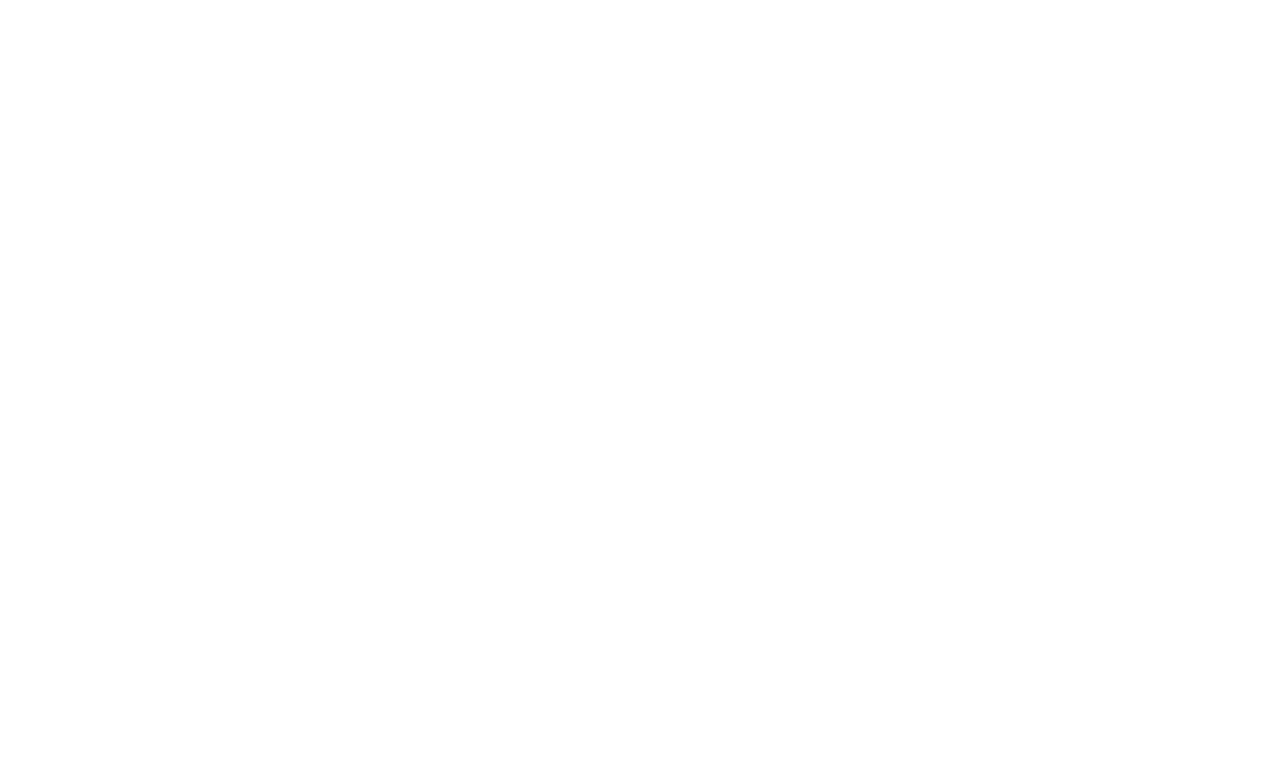
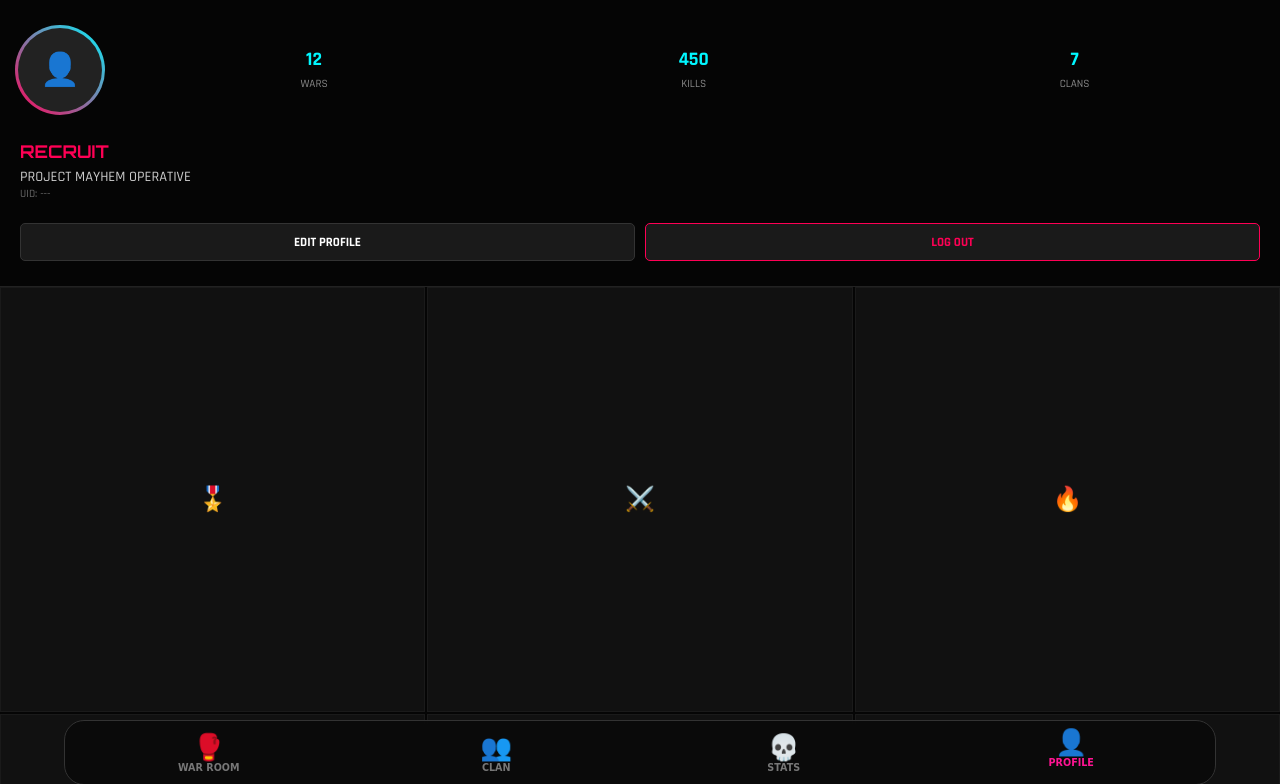
Before and after one commit to dojuster/ClanHub, a plain HTML site: page profile.html in a window 1280 px wide. Shown: the top 784 px of the page. Drawn offline with Linux system fonts and the light colour scheme; no server answers.

Commit message:
Final fix for navbar and index logic

```diff
--- /dev/null
+++ b/index.css
@@ -0,0 +1,98 @@
+/* index.css */
+@import url('https://fonts.googleapis.com/css2?family=Orbitron:wght@400;700&family=Rajdhani:wght@500;700&display=swap');
+
+:root {
+    --neon-pink: #ff0055;
+    --neon-blue: #00f7ff;
+    --cyber-bg: #000000;
+    --card-bg: #0a0a0a;
+}
+
+* { margin: 0; padding: 0; box-sizing: border-box; }
+
+body {
+    background-color: var(--cyber-bg);
+    color: #fff;
+    font-family: 'Rajdhani', sans-serif;
+    min-height: 100vh;
+    width: 100vw;
+    padding: 15px;
+    padding-bottom: 100px; /* Space for the floating nav */
+    overflow-x: hidden;
+}
+
+/* Header Section */
+header {
+    text-align: center;
+    padding: 20px 0;
+    border-bottom: 1px solid #222;
+    margin-bottom: 20px;
+}
+
+h1 {
+    font-family: 'Orbitron', sans-serif;
+    font-size: 1.8rem;
+    letter-spacing: 4px;
+    color: #fff;
+    text-shadow: 0 0 10px rgba(255, 255, 255, 0.3);
+}
+
+.identity-banner {
+    color: var(--neon-pink);
+    font-size: 0.8rem;
+    font-weight: bold;
+    text-transform: uppercase;
+    margin-top: 5px;
+}
+
+/* Status Cards / Feed */
+.feed-container {
+    display: flex;
+    flex-direction: column;
+    gap: 15px;
+}
+
+.war-card {
+    background: var(--card-bg);
+    border: 1px solid #1a1a1a;
+    border-left: 4px solid var(--neon-blue);
+    padding: 15px;
+    border-radius: 5px;
+}
+
+.card-title {
+    font-family: 'Orbitron', sans-serif;
+    font-size: 0.9rem;
+    color: var(--neon-blue);
+    margin-bottom: 8px;
+}
+
+.card-content {
+    font-size: 1rem;
+    color: #ccc;
+}
+
+.card-time {
+    font-size: 0.7rem;
+    color: #555;
+    margin-top: 10px;
+    text-align: right;
+}
+
+/* Active Glow Effect for the War Room */
+.live-indicator {
+    display: inline-block;
+    width: 8px;
+    height: 8px;
+    background: var(--neon-pink);
+    border-radius: 50%;
+    margin-right: 5px;
+    box-shadow: 0 0 10px var(--neon-pink);
+    animation: pulse 1.5s infinite;
+}
+
+@keyframes pulse {
+    0% { opacity: 1; }
+    50% { opacity: 0.3; }
+    100% { opacity: 1; }
+}
--- /dev/null
+++ b/profile.css
@@ -0,0 +1,111 @@
+/* profile.css */
+@import url('https://fonts.googleapis.com/css2?family=Orbitron:wght@400;700&family=Rajdhani:wght@500;700&display=swap');
+
+:root {
+    --neon-pink: #ff0055;
+    --neon-blue: #00f7ff;
+    --cyber-bg: #050505;
+    --card-bg: #111;
+}
+
+* { margin: 0; padding: 0; box-sizing: border-box; }
+
+body {
+    background-color: var(--cyber-bg);
+    color: #fff;
+    font-family: 'Rajdhani', sans-serif;
+    padding-bottom: 100px; /* Space for Nav */
+}
+
+/* Header Section */
+.profile-header {
+    display: flex;
+    align-items: center;
+    padding: 25px 15px;
+    gap: 20px;
+}
+
+.avatar-wrapper {
+    position: relative;
+    width: 90px;
+    height: 90px;
+    border-radius: 50%;
+    padding: 3px;
+    background: linear-gradient(45deg, var(--neon-pink), var(--neon-blue));
+}
+
+.avatar {
+    width: 100%;
+    height: 100%;
+    background: #222;
+    border-radius: 50%;
+    display: flex;
+    align-items: center;
+    justify-content: center;
+    font-size: 2rem;
+}
+
+.user-stats {
+    display: flex;
+    flex-grow: 1;
+    justify-content: space-around;
+    text-align: center;
+}
+
+.stat-item b { display: block; font-size: 1.2rem; color: var(--neon-blue); }
+.stat-item span { font-size: 0.7rem; text-transform: uppercase; color: #888; }
+
+/* Info/Bio Section */
+.profile-info {
+    padding: 0 20px 20px;
+}
+
+.username {
+    font-family: 'Orbitron', sans-serif;
+    font-size: 1.1rem;
+    color: var(--neon-pink);
+    margin-bottom: 5px;
+}
+
+.bio { font-size: 0.9rem; color: #ccc; line-height: 1.4; }
+
+/* Action Buttons */
+.action-btns {
+    display: flex;
+    gap: 10px;
+    padding: 0 20px;
+    margin-bottom: 25px;
+}
+
+.btn {
+    flex: 1;
+    padding: 10px;
+    background: #1a1a1a;
+    border: 1px solid #333;
+    color: #fff;
+    font-weight: bold;
+    text-align: center;
+    border-radius: 5px;
+    font-size: 0.8rem;
+    text-transform: uppercase;
+}
+
+.btn-logout { border-color: var(--neon-pink); color: var(--neon-pink); }
+
+/* Grid Section (Instagram Style) */
+.achievement-grid {
+    display: grid;
+    grid-template-columns: repeat(3, 1fr);
+    gap: 2px;
+    border-top: 1px solid #222;
+}
+
+.grid-item {
+    aspect-ratio: 1/1;
+    background: #111;
+    display: flex;
+    align-items: center;
+    justify-content: center;
+    font-size: 1.5rem;
+    border: 1px solid #1a1a1a;
+}
--- a/profile.html
+++ b/profile.html
@@ -4,48 +4,41 @@
     <meta charset="UTF-8">
     <meta name="viewport" content="width=device-width, initial-scale=1.0, maximum-scale=1.0, user-scalable=no">
     <title>ClanHub | Soldier Profile</title>
-    <link rel="stylesheet" href="login.css"> <style>
-        body { display: none; background: #000; color: #fff; padding: 20px; }
-        .profile-card {
-            border: 2px solid #333;
-            padding: 30px;
-            margin-top: 50px;
-            box-shadow: 10px 10px 0px #ff1493;
-        }
-        .stat-line { margin: 15px 0; border-bottom: 1px solid #222; padding-bottom: 5px; }
-        .label { color: #ff1493; font-size: 0.8rem; letter-spacing: 2px; }
-        .value { font-size: 1.2rem; word-break: break-all; }
-        .logout-danger {
-            margin-top: 40px;
-            background: #ff1493;
-            color: #000;
-            padding: 10px;
-            width: 100%;
-            border: none;
-            font-family: 'Stardos Stencil', cursive;
-            cursor: pointer;
-        }
-    </style>
+    <link rel="stylesheet" href="profile.css">
 </head>
 <body>
 
-    <h1>SOLDIER PROFILE</h1>
+    <header class="profile-header">
+        <div class="avatar-wrapper">
+            <div class="avatar">👤</div>
+        </div>
+        <div class="user-stats">
+            <div class="stat-item"><b>12</b><span>Wars</span></div>
+            <div class="stat-item"><b>450</b><span>Kills</span></div>
+            <div class="stat-item"><b>7</b><span>Clans</span></div>
+        </div>
+    </header>
 
-    <div class="profile-card">
-        <div class="stat-line">
-            <div class="label">IDENTIFICATION</div>
-            <div class="value" id="prof-email">LOADING...</div>
+    <section class="profile-info">
+        <h2 class="username" id="display-email">RECRUIT</h2>
+        <div class="bio">
+            <p>PROJECT MAYHEM OPERATIVE</p>
+            <p style="color: #666; font-size: 0.7rem;" id="display-uid">UID: ---</p>
         </div>
-        <div class="stat-line">
-            <div class="label">SOLDIER UID</div>
-            <div class="value" id="prof-uid">---</div>
-        </div>
-        <div class="stat-line">
-            <div class="label">RANK</div>
-            <div class="value">RECRUIT</div>
-        </div>
+    </section>
 
-        <button id="logout-btn" class="logout-danger">ABANDON POST (LOGOUT)</button>
+    <div class="action-btns">
+        <div class="btn">Edit Profile</div>
+        <div class="btn btn-logout" id="logout-btn">Log Out</div>
+    </div>
+
+    <div class="achievement-grid">
+        <div class="grid-item">🎖️</div>
+        <div class="grid-item">⚔️</div>
+        <div class="grid-item">🔥</div>
+        <div class="grid-item">💣</div>
+        <div class="grid-item">🗡️</div>
+        <div class="grid-item">🛡️</div>
     </div>
 
     <div id="nav-placeholder"></div>
@@ -54,7 +47,6 @@
         import { initializeApp } from "https://www.gstatic.com/firebasejs/10.8.0/firebase-app.js";
         import { getAuth, onAuthStateChanged, signOut } from "https://www.gstatic.com/firebasejs/10.8.0/firebase-auth.js";
 
-        // Use your existing config
         const firebaseConfig = {
             apiKey: "AIzaSyCUM-UWPTMi_lVSOROrzkkp5ceZrh67Ev0",
             authDomain: "clanhub-82f8c.firebaseapp.com",
@@ -70,8 +62,8 @@
         onAuthStateChanged(auth, (user) => {
             if (user) {
                 document.body.style.display = "block";
-                document.getElementById('prof-email').textContent = user.email.toUpperCase();
-                document.getElementById('prof-uid').textContent = user.uid;
+                document.getElementById('display-email').textContent = user.email.split('@')[0].toUpperCase();
+                document.getElementById('display-uid').textContent = "ID: " + user.uid.substring(0, 12) + "...";
             } else {
                 window.location.href = "login.html";
             }
@@ -80,13 +72,15 @@
         document.getElementById('logout-btn').addEventListener('click', () => {
             signOut(auth).then(() => { window.location.href = "login.html"; });
         });
-    </script>
 
-    <script>
+        // Load Nav
         fetch('nav.html')
-            .then(response => response.text())
+            .then(res => res.text())
             .then(data => {
                 document.getElementById('nav-placeholder').innerHTML = data;
+                // Highlight profile icon
+                const profLink = document.querySelector('a[href="profile.html"]');
+                if(profLink) profLink.classList.add('active');
             });
     </script>
 </body>
```
Also changed, not shown: index.html (+26 -35 lines).
